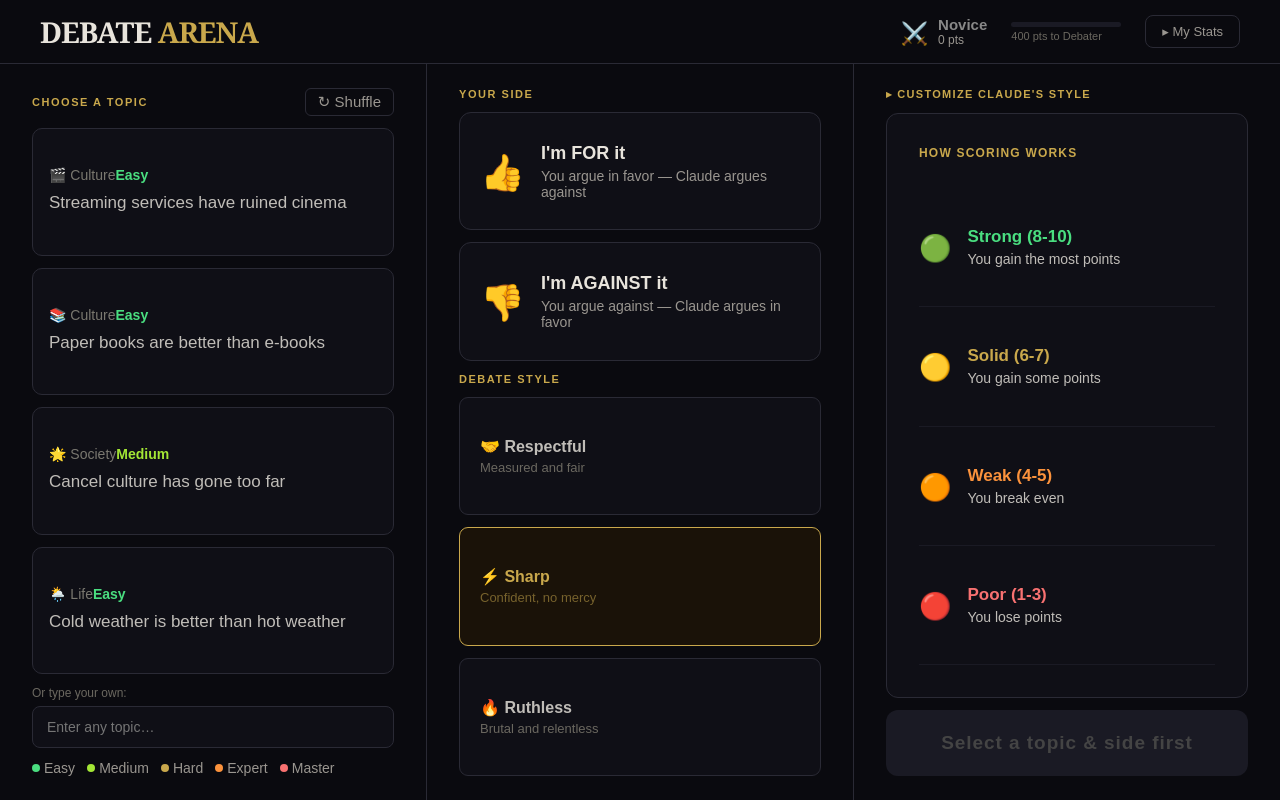
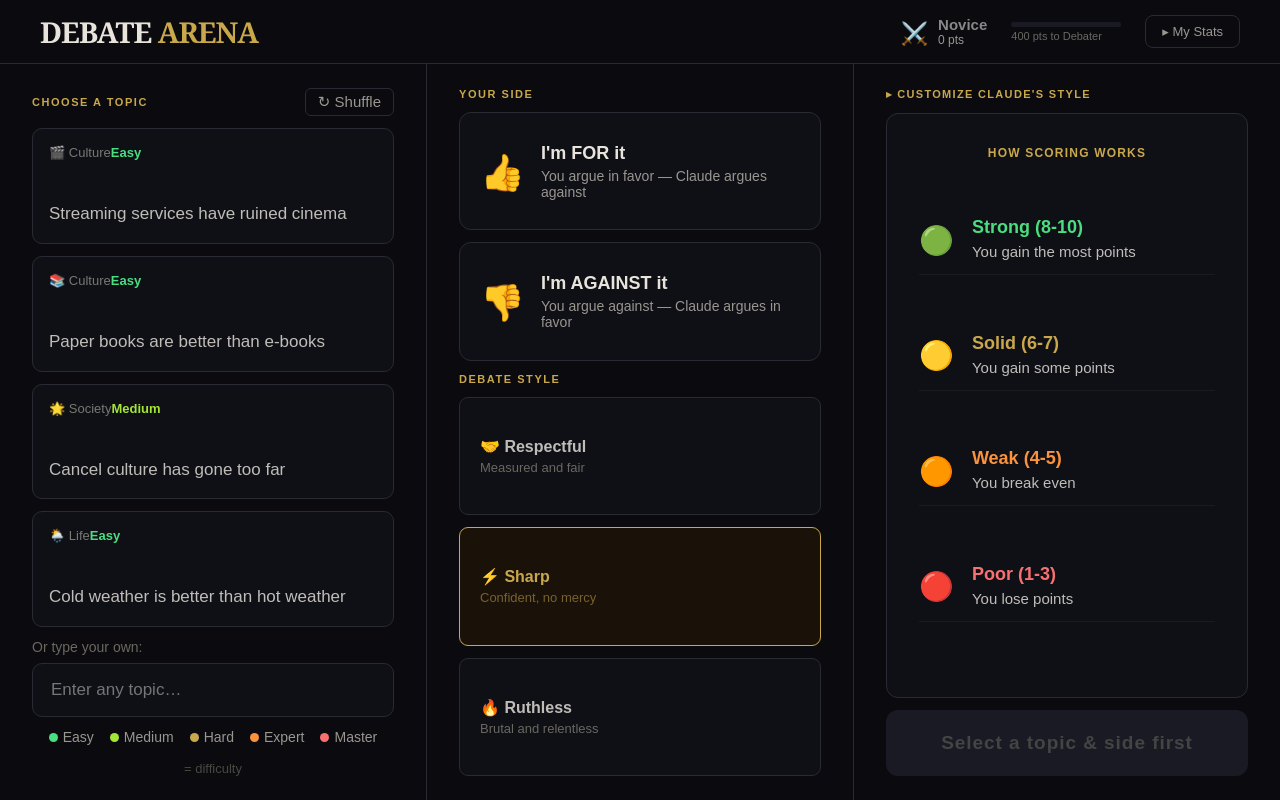
Before and after one commit to lelouchlamperougeha-bot/debate-arena, a React (Vite) app: page / in a window 1280 px wide. Built offline with nearby package versions, Linux system fonts and the light colour scheme.

Commit message:
polish layout

```diff
--- a/src/App.jsx
+++ b/src/App.jsx
@@ -350,26 +350,27 @@ export default function App(){
           </div>
           {topics.map(t=>(
             <button key={t.label} className="hov" onClick={()=>{setTopic(t.label);setCustom("");}}
-              style={{flex:1,background:topic===t.label&&!custom?"#1e1c2e":"#0f0f16",border:topic===t.label&&!custom?"1.5px solid #534AB7":BDR,borderRadius:10,padding:"16px",fontFamily:"sans-serif",color:topic===t.label&&!custom?"#b8b0f0":"#c0bdb8",textAlign:"left",cursor:"pointer",display:"flex",flexDirection:"column",justifyContent:"center",gap:8}}>
-              <div style={{display:"flex",justifyContent:"space-between"}}>
-                <span style={{fontSize:14,color:"#7a7870",fontWeight:500}}>{t.cat}</span>
-                <span style={{fontSize:14,color:DC[t.d],fontWeight:700}}>{DL[t.d]}</span>
+              style={{flex:1,background:topic===t.label&&!custom?"#1e1c2e":"#0f0f16",border:topic===t.label&&!custom?"1.5px solid #534AB7":BDR,borderRadius:10,padding:"16px",fontFamily:"sans-serif",color:topic===t.label&&!custom?"#b8b0f0":"#c0bdb8",textAlign:"left",cursor:"pointer",display:"flex",flexDirection:"column",justifyContent:"space-between"}}>
+              <div style={{display:"flex",justifyContent:"space-between",alignItems:"center"}}>
+                <span style={{fontSize:13,color:"#7a7870",fontWeight:500}}>{t.cat}</span>
+                <span style={{fontSize:13,color:DC[t.d],fontWeight:700}}>{DL[t.d]}</span>
               </div>
               <span style={{fontSize:17,lineHeight:1.45,fontWeight:500}}>{t.label}</span>
             </button>
           ))}
           <div>
-            <div style={{fontSize:12,color:"#6b6860",fontFamily:"sans-serif",marginBottom:6}}>Or type your own:</div>
+            <div style={{fontSize:14,color:"#6b6860",fontFamily:"sans-serif",marginBottom:8}}>Or type your own:</div>
             <input value={custom} onChange={e=>{setCustom(e.target.value);setTopic("");}} placeholder="Enter any topic…"
-              style={{width:"100%",background:"#0f0f16",border:BDR,borderRadius:8,padding:"12px 14px",fontSize:14,fontFamily:"sans-serif",color:"#e8e4dc"}}/>
+              style={{width:"100%",background:"#0f0f16",border:BDR,borderRadius:10,padding:"16px 18px",fontSize:17,fontFamily:"sans-serif",color:"#e8e4dc"}}/>
           </div>
-          <div style={{display:"flex",gap:12,flexWrap:"wrap",alignItems:"center"}}>
+          <div style={{display:"flex",gap:16,flexWrap:"wrap",alignItems:"center",justifyContent:"center"}}>
             {Object.entries(DL).map(([d,l])=>(
-              <div key={d} style={{display:"flex",alignItems:"center",gap:4}}>
-                <span style={{width:8,height:8,borderRadius:"50%",background:DC[d],display:"inline-block"}}/>
+              <div key={d} style={{display:"flex",alignItems:"center",gap:5}}>
+                <span style={{width:9,height:9,borderRadius:"50%",background:DC[d],display:"inline-block"}}/>
                 <span style={{fontSize:14,color:"#9a9690",fontFamily:"sans-serif"}}>{l}</span>
               </div>
             ))}
+            <span style={{fontSize:13,color:"#4a4840",fontFamily:"sans-serif"}}>= difficulty</span>
           </div>
         </div>
 
@@ -414,20 +415,22 @@ export default function App(){
               ))}
             </div>
           )}
-          <div style={{flex:1,background:"#0f0f16",border:BDR,borderRadius:12,padding:"32px",display:"flex",flexDirection:"column",justifyContent:"space-between"}}>
-            <div style={{fontSize:12,fontWeight:700,color:G,fontFamily:"sans-serif",marginBottom:28,textTransform:"uppercase",letterSpacing:".1em"}}>How Scoring Works</div>
+          <div style={{flex:1,background:"#0f0f16",border:BDR,borderRadius:12,padding:"32px",display:"flex",flexDirection:"column"}}>
+            <div style={{fontSize:12,fontWeight:700,color:G,fontFamily:"sans-serif",marginBottom:0,textTransform:"uppercase",letterSpacing:".1em",textAlign:"center"}}>How Scoring Works</div>
+            <div style={{flex:1,display:"flex",flexDirection:"column",justifyContent:"space-evenly"}}>
             {[["🟢","Strong (8-10)","#4ade80","You gain the most points"],
               ["🟡","Solid (6-7)","#c9a84c","You gain some points"],
               ["🟠","Weak (4-5)","#fb923c","You break even"],
               ["🔴","Poor (1-3)","#f87171","You lose points"]].map(([dot,label,col,explain])=>(
-              <div key={label} style={{display:"flex",alignItems:"center",gap:16,flex:1,alignSelf:"stretch",padding:"10px 0",borderBottom:"1px solid #1a1a24"}}>
-                <span style={{fontSize:26,flexShrink:0}}>{dot}</span>
+              <div key={label} style={{display:"flex",alignItems:"center",gap:18,padding:"14px 0",borderBottom:"1px solid #1a1a24"}}>
+                <span style={{fontSize:28,flexShrink:0}}>{dot}</span>
                 <div>
-                  <div style={{fontSize:17,color:col,fontFamily:"sans-serif",fontWeight:700}}>{label}</div>
-                  <div style={{fontSize:14,color:"#c0bdb8",fontFamily:"sans-serif",marginTop:4}}>{explain}</div>
+                  <div style={{fontSize:18,color:col,fontFamily:"sans-serif",fontWeight:700}}>{label}</div>
+                  <div style={{fontSize:15,color:"#c0bdb8",fontFamily:"sans-serif",marginTop:5}}>{explain}</div>
                 </div>
               </div>
             ))}
+            </div>
           </div>
           <button disabled={!act||!side} className={act&&side?"bhov":""} onClick={startDebate}
             style={{flexShrink:0,width:"100%",padding:"22px",background:act&&side?G:"#1a1a24",color:act&&side?"#0a0a0f":"#444",border:"none",borderRadius:12,fontSize:19,fontWeight:700,fontFamily:"sans-serif",letterSpacing:".05em",cursor:act&&side?"pointer":"not-allowed",transition:"all .2s"}}>
```
